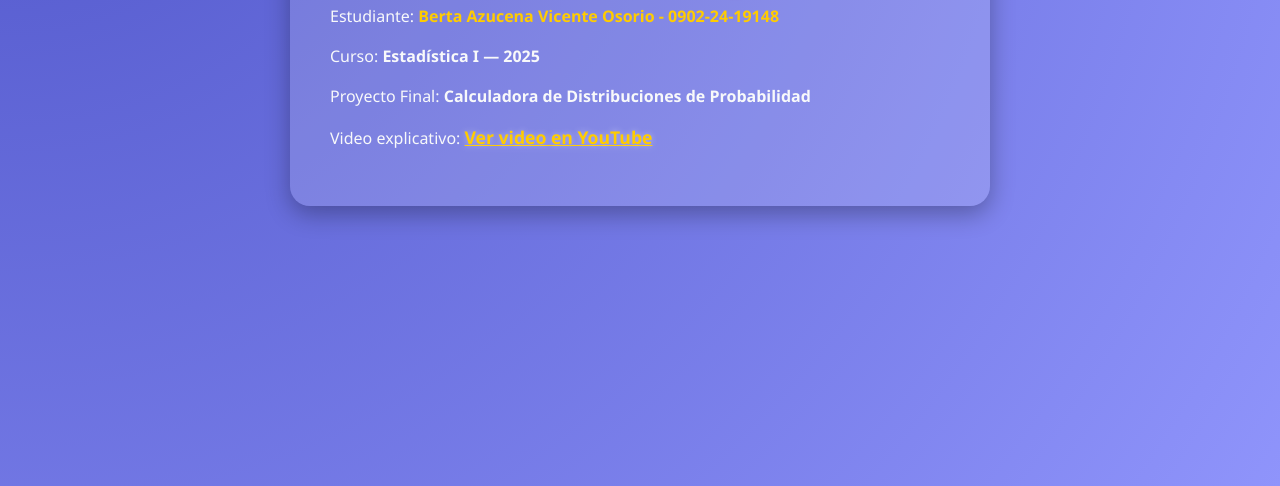
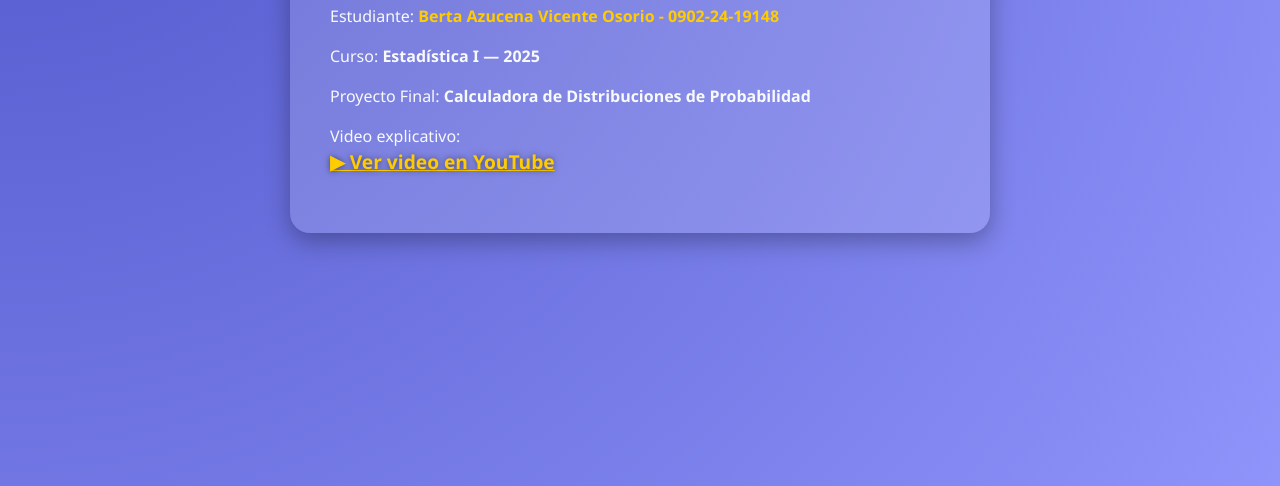
Before and after one commit to EZIS13/calculadora_probabilidades, a plain HTML site: page about.html in a window 1280 px wide. Shown: the part 314-800 px from the top of the page. Drawn offline with nearby package versions, Linux system fonts and the light colour scheme.

Commit message:
Update about.html

```diff
--- a/about.html
+++ b/about.html
@@ -6,6 +6,7 @@
   <title>Datos del Proyecto</title>
   <link href="https://cdn.jsdelivr.net/npm/bootstrap@5.3.2/dist/css/bootstrap.min.css" rel="stylesheet">
   <link rel="stylesheet" href="assets/styles.css" />
+
   <style>
     .info-card {
       max-width: 700px;
@@ -41,14 +42,15 @@
     .video-link {
       color: var(--color-resaltado);
       font-weight: bold;
-      text-shadow: 0 0 6px rgba(255,255,255,0.4);
-      font-size: 1.1rem;
+      font-size: 1.2rem;
+      text-shadow: 0 0 6px rgba(0,0,0,0.5);
     }
     .video-link:hover {
       color: #fff;
       text-shadow: 0 0 10px var(--color-resaltado);
     }
   </style>
+
 </head>
 
 <body class="about-bg fade-in">
@@ -61,21 +63,25 @@
 
   <div class="container">
     <div class="info-card text-light fade-in">
+
       <h1>Datos del Proyecto</h1>
 
       <p>Estudiante:
-        <strong class="text-highlight">Berta Azucena Vicente Osorio - 0902-24-19148</strong>
+        <strong class="text-highlight">
+          Berta Azucena Vicente Osorio - 0902-24-19148
+        </strong>
       </p>
 
       <p>Curso: <strong>Estadística I — 2025</strong></p>
 
       <p>Proyecto Final: <strong>Calculadora de Distribuciones de Probabilidad</strong></p>
 
-      <p>Video explicativo:
-        <a href="https://youtu.be/5TPXtQ4xjgE?si=ei0Qlv2PKGngFbIs"
-           target="_blank"
-           class="video-link">
-          Ver video en YouTube
+      <p>Video explicativo:<br>
+        <a
+          href="https://youtu.be/5TPXtQ4xjgE?si=ei0Qlv2PKGngFbIs"
+          target="_blank"
+          class="video-link">
+          ▶ Ver video en YouTube
         </a>
       </p>
 
```
